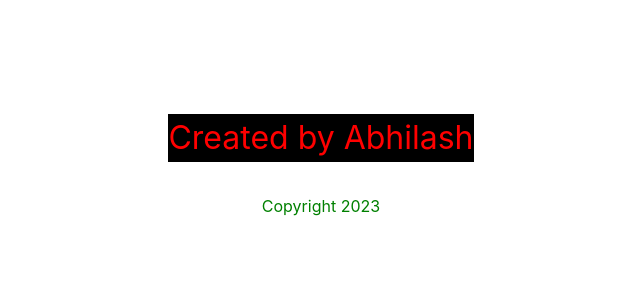
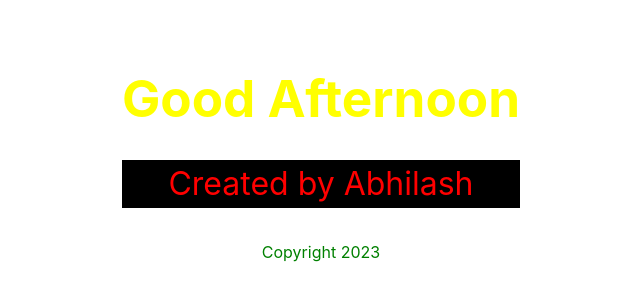
Before and after one commit to Abhilash4597/Javascript, a React (Vite) app in the folder React notes/: page / in a window 1280 px wide. Shown: the part 242-542 px from the top of the page, without its empty margins (319-959 px from the left). Built offline with nearby package versions, Linux system fonts and the light colour scheme.

Commit message:
style-practiced

```diff
--- a/React notes/notes.jsx
+++ b/React notes/notes.jsx
@@ -1,5 +1,6 @@
 // # Inline styling in react :-
 
+// # Inline Styling
 // * every value in the style object should be written as String.
 // * For writing the style we have to follow the camel casing.(eg:-fontSize,backGroundColor)
 
@@ -22,3 +23,7 @@ function App() {
     </div>
   );
 }
+
+// # External Styling
+
+// * Make a new folder and do the styling as per id and className and import that app in that app where we want to use that styling. ( Eg:- import './App.css' )
--- a/React notes/src/App.jsx
+++ b/React notes/src/App.jsx
@@ -1,10 +1,10 @@
-import { useState } from 'react'
+import { useState } from 'react';
+import StylePractice from './Components/StylePractice';
+
 
 import './App.css'
 
 function App() {
-  // const [name, setName] = useState('Abhilash');
-  // const [year, setYear] = useState(2023);
   const name = 'Abhilash';
   const time = new Date();
   const year = time.getFullYear();
@@ -15,10 +15,13 @@ function App() {
     backgroundColor: 'black',
   };
   return (
-    <div className="App">
-      <p style={customCSS}>Created by {name}</p>
-      <p style={{ color: 'green' }}>Copyright {year}</p>
-    </div>
+    <>
+      <StylePractice></StylePractice>
+      <div className="App">
+        <p style={customCSS}>Created by {name}</p>
+        <p style={{ color: 'green' }}>Copyright {year}</p>
+      </div>
+    </>
   );
 }
 
--- /dev/null
+++ b/React notes/src/Components/StylePractice.jsx
@@ -0,0 +1,32 @@
+import React from 'react';
+
+export default function StylePractice() {
+  let currTime = new Date();
+  let currHour = currTime.getHours();
+  // console.log(currHour);
+
+  let wishing;
+  let customStyle = {
+    color: 'white',
+  };
+
+  if (currHour < 12) {
+    wishing = 'Good Morning';
+    customStyle.color = 'lightblue';
+  } else if (currHour < 16) {
+    wishing = 'Good Afternoon';
+    customStyle.color = 'yellow';
+  } else if (currHour < 20) {
+    wishing = 'Good Evening';
+    customStyle.color = 'orange';
+  } else {
+    wishing = 'Good Night';
+    customStyle.color = 'darkblue';
+  }
+
+  return (
+    <>
+      <h1 style={customStyle}>{wishing}</h1>
+    </>
+  );
+}
```
